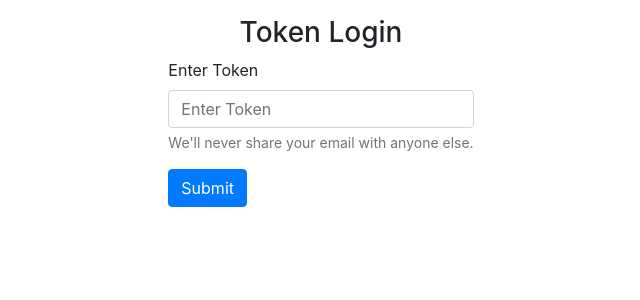
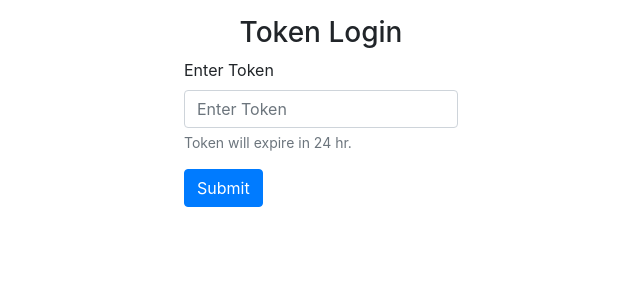
Before and after one commit to sor973/Ordishes-Project, a React (Create React App) app in the folder React_Frontend/: page / in a window 1280 px wide. Shown: the top 300 px of the page, without its empty margins (319-959 px from the left). Built offline with nearby package versions, Linux system fonts and the light colour scheme.

Commit message:
Change text under input token input

```diff
--- a/React_Frontend/src/Components/AppTokenLogin.js
+++ b/React_Frontend/src/Components/AppTokenLogin.js
@@ -12,7 +12,7 @@ function AppTokenLogin() {
                             <Form.Label>Enter Token</Form.Label>
                             <Form.Control type="text" placeholder="Enter Token" />
                             <Form.Text className="text-muted">
-                                We'll never share your email with anyone else.
+                                Token will expire in 24 hr.
                             </Form.Text>
                         </Form.Group>
                         <Button variant="primary" type="submit">Submit</Button>
```
